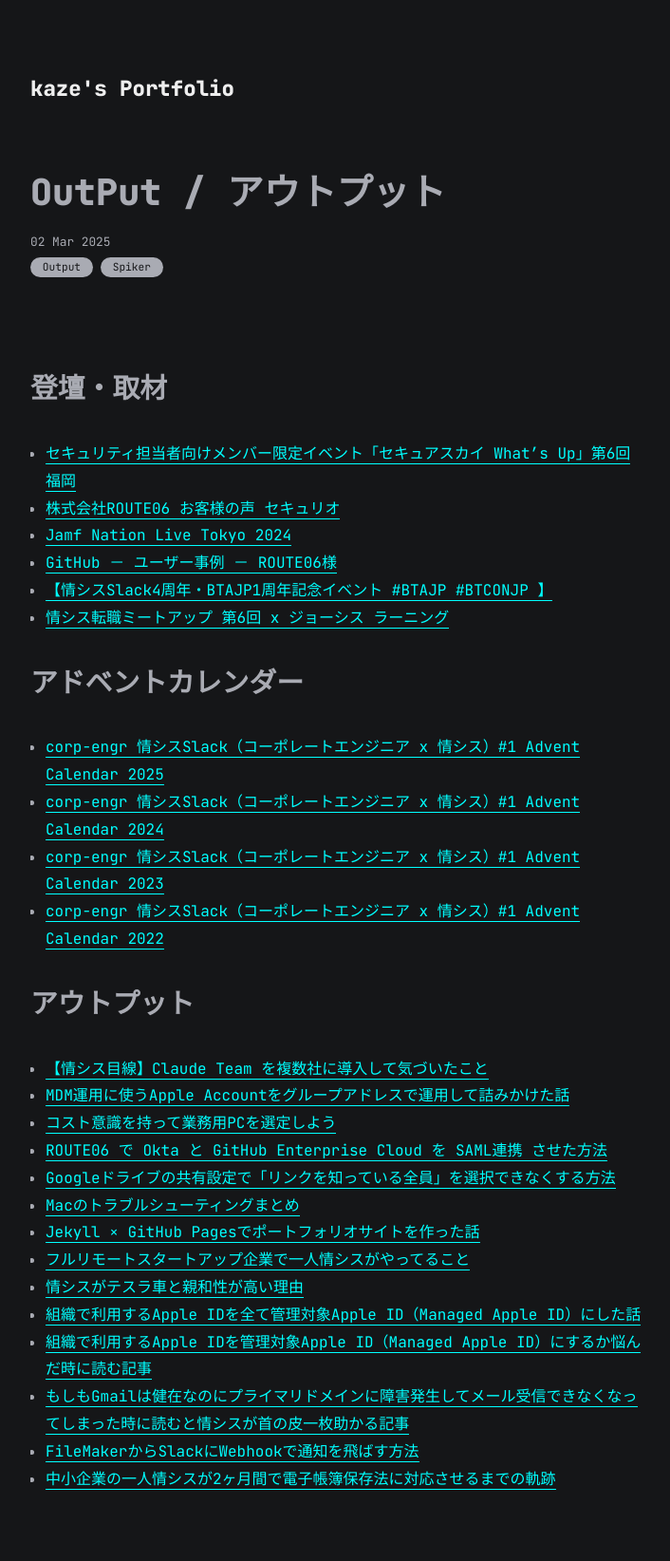
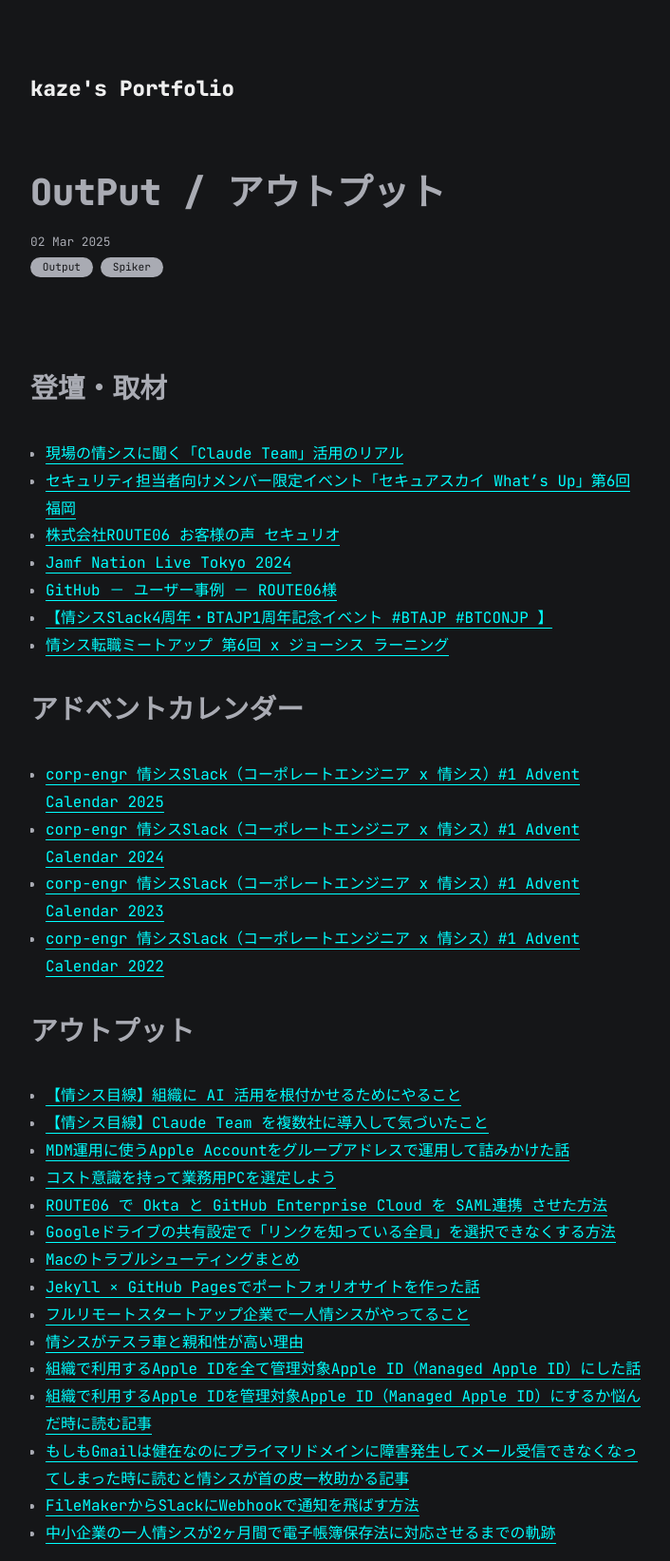
Before and after one commit to kaze3desu/kaze3desu.github.io, a Jekyll site: the page built from all_collections/_posts/2023-04-07-OutPut.md, in a window 1280 px wide, cut to the strip 0-1644 px from the top of the page. Shown: the whole strip at 95% size, without its empty margins (283-989 px from the left). Built offline with Jekyll 4.4.1, drawn with Linux system fonts in a browser that asks for light colours.

Commit message:
Update 2023-04-07-OutPut.md

```diff
--- a/all_collections/_posts/2023-04-07-OutPut.md
+++ b/all_collections/_posts/2023-04-07-OutPut.md
@@ -7,6 +7,7 @@ categories: [Output, Spiker]
 
 ## 登壇・取材
 
+- [現場の情シスに聞く「Claude Team」活用のリアル](https://service.dxer.co.jp/20260527webinar)
 - [セキュリティ担当者向けメンバー限定イベント「セキュアスカイ What’s Up」第6回 福岡](https://prtimes.jp/main/html/rd/p/000000086.000073493.html)
 - [株式会社ROUTE06 お客様の声 セキュリオ](https://www.lrm.jp/seculio/voice/route06/)
 - [Jamf Nation Live Tokyo 2024](https://www.jamf.com/ja/lp/jnl-tokyo-2024-presentations/)
@@ -23,6 +24,7 @@ categories: [Output, Spiker]
 
 ## アウトプット
 
+- [【情シス目線】組織に AI 活用を根付かせるためにやること](https://note.com/kaze3desu/n/ndf76e97d6bcb)
 - [【情シス目線】Claude Team を複数社に導入して気づいたこと](https://note.com/kaze3desu/n/n27008d5c87f5)
 - [MDM運用に使うApple Accountをグループアドレスで運用して詰みかけた話](https://note.com/kaze3desu/n/n71a1b41910d2)
 - [コスト意識を持って業務用PCを選定しよう](https://note.com/kaze3desu/n/n87ee79c08bd7)
```
